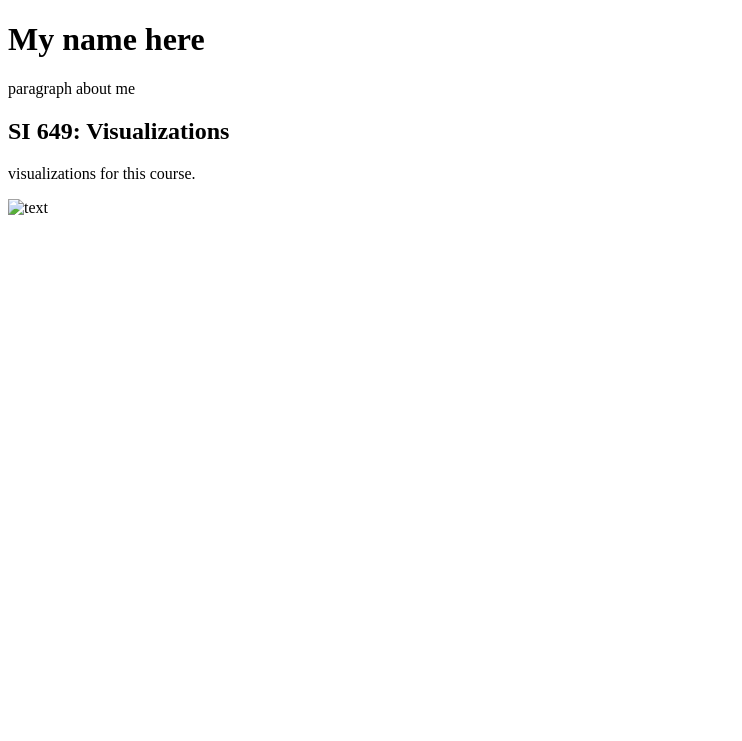
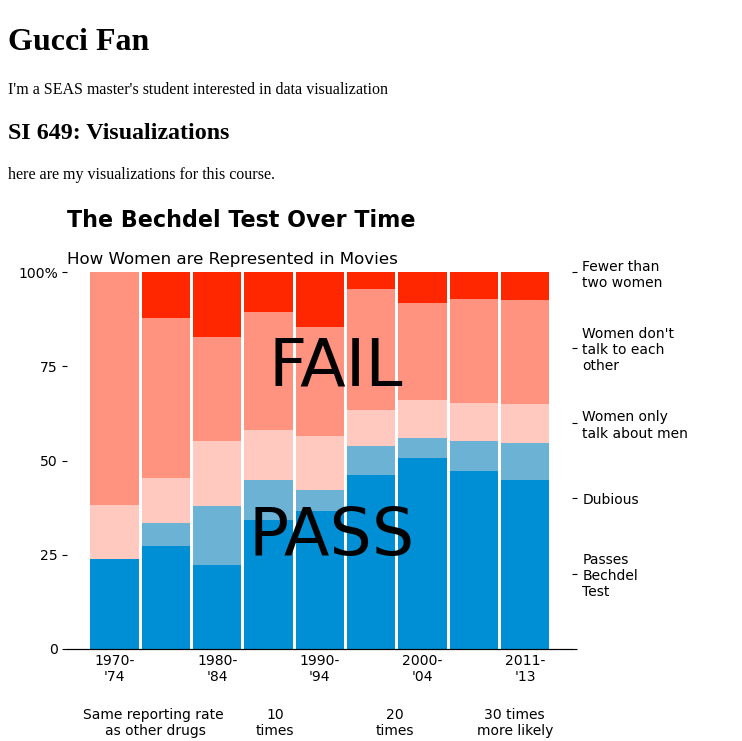
Before and after one commit to 9ucc1/9ucc1.github.io, a plain HTML site: page index.html in a window 1280 px wide. Shown: the top 741 px of the page, without its empty margins (0-742 px from the left). Drawn offline with Linux system fonts and the light colour scheme.

Commit message:
add my real charts

```diff
--- a/index.html
+++ b/index.html
@@ -1,10 +1,11 @@
 <!DOCTYPE html>
 <html>
     <body>
-        <h1>My name here</h1>
-        <p>paragraph about me</p>
+        <h1>Gucci Fan</h1>
+        <p>I'm a SEAS master's student interested in data visualization</p>
         <h2>SI 649: Visualizations</h2>
-        <p>visualizations for this course.</p>
-        <img src="taylor_swift.png" alt="text">
+        <p>here are my visualizations for this course.</p>
+        <img src="bechdel_test.png" alt="text">
+        <img src="nyt_drugs.png" alt="text">
     </body>
 </html>
```
Also changed, not shown: bechdel_test.png (added), nyt_drugs.png (added).
